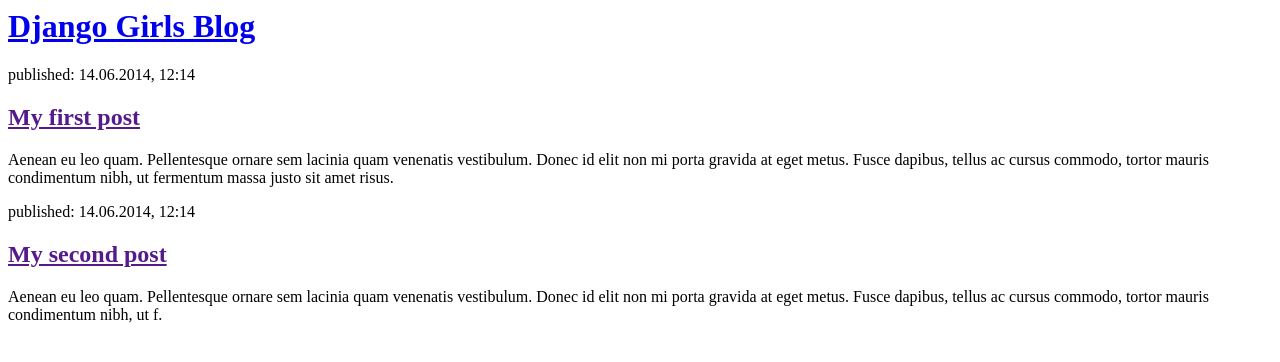
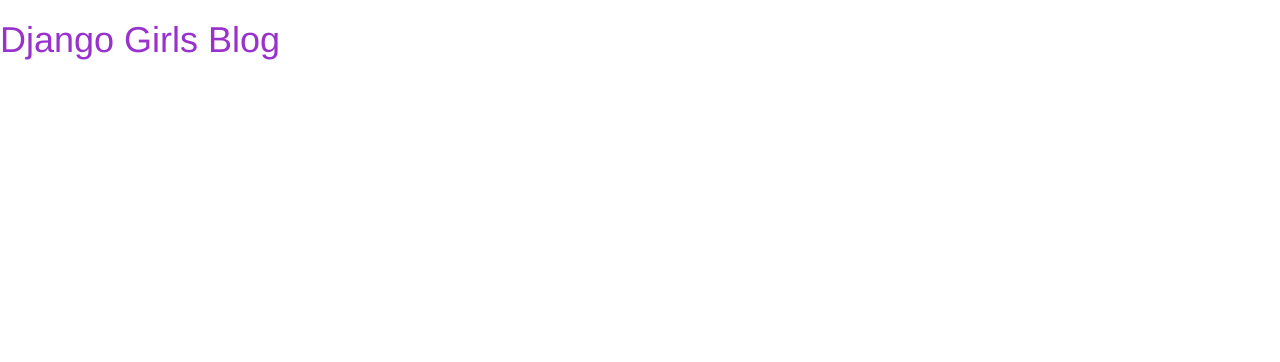
Before and after one commit to martalozmar/my-first-blog, a Django app: page / in a window 1280 px wide. Shown: the top 362 px of the page. Run offline with Django 3.2, Linux system fonts and the light colour scheme; data that the repository does not hold is empty; some libraries are stand-ins or nearby versions.

Commit message:
Cambié color.

```diff
--- /dev/null
+++ b/blog/static/css/blog.css
@@ -0,0 +1,3 @@
+h1 a, h2 a {
+      color: #9932CC;
+}
--- a/blog/templates/blog/post_list.html
+++ b/blog/templates/blog/post_list.html
@@ -1,11 +1,16 @@
+{% load static %}
 <html>
     <head>
-        <title>Django Girls blog</title>
+      <title>Django Girls blog</title>
+      <link rel="stylesheet" href="//maxcdn.bootstrapcdn.com/bootstrap/3.2.0/css/bootstrap.min.css">
+      <link rel="stylesheet" href="//maxcdn.bootstrapcdn.com/bootstrap/3.2.0/css/bootstrap-theme.min.css">
+      <link rel="stylesheet" href="{% static 'css/blog.css' %}">
     </head>
     <body>
         <div>
             <h1><a href="/">Django Girls Blog</a></h1>
         </div>
+
         {% for post in posts %}
             <div>
                 <p> publicado: {{ post.published_date }}</p>
@@ -13,16 +18,5 @@
                 <p>{{ post.text|linebreaksbr }}</p>
             </div>
         {% endfor %}
-        <div>
-            <p>published: 14.06.2014, 12:14</p>
-            <h2><a href="">My first post</a></h2>
-            <p>Aenean eu leo quam. Pellentesque ornare sem lacinia quam venenatis vestibulum. Donec id elit non mi porta gravida at eget metus. Fusce dapibus, tellus ac cursus commodo, tortor mauris condimentum nibh, ut fermentum massa justo sit amet risus.</p>
-        </div>
-
-        <div>
-            <p>published: 14.06.2014, 12:14</p>
-            <h2><a href="">My second post</a></h2>
-            <p>Aenean eu leo quam. Pellentesque ornare sem lacinia quam venenatis vestibulum. Donec id elit non mi porta gravida at eget metus. Fusce dapibus, tellus ac cursus commodo, tortor mauris condimentum nibh, ut f.</p>
-        </div>
     </body>
 </html>
```
